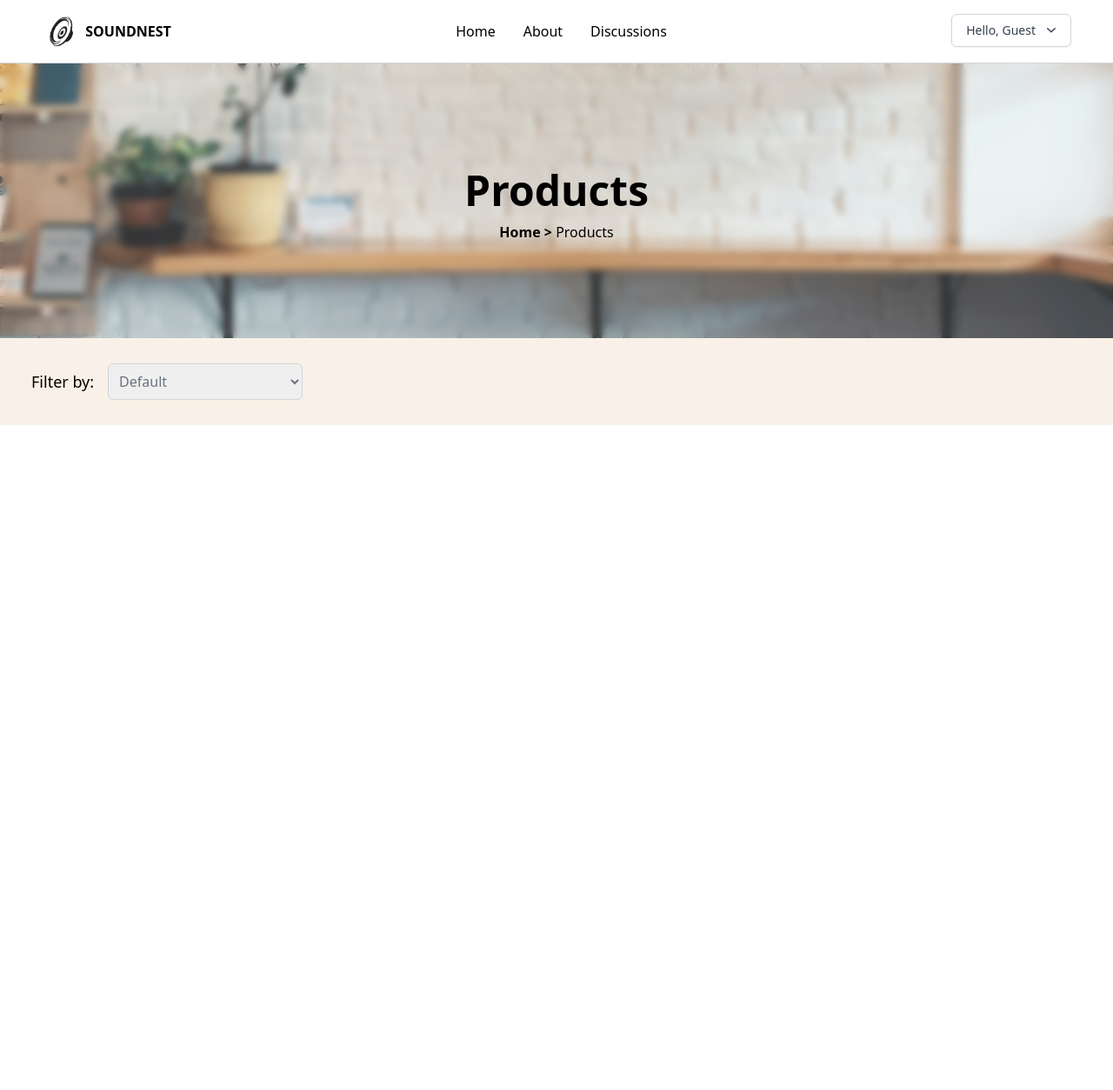
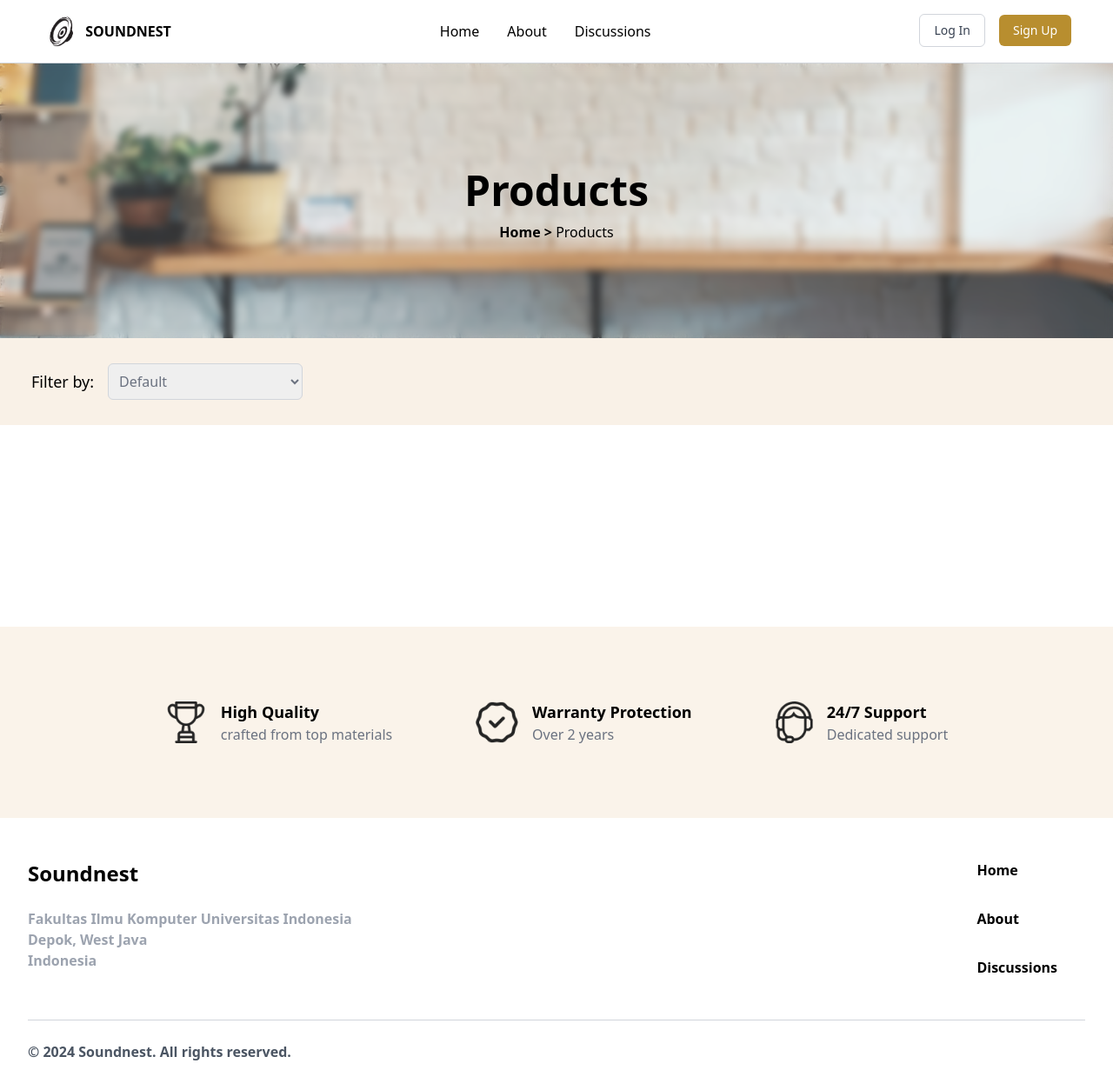
Before and after one commit to F03-PBP/SoundNest, a Django app: template products/templates/main.html in a window 1280 px wide. Shown: the whole page at 87% size. Before the commit the page ends 489 px from the top, so only its background shows below. Run offline with Django 5.2, Linux system fonts and the light colour scheme; the template is opened without the code that fills it, so the values that code supplies are empty; some libraries are stand-ins or nearby versions.

Commit message:
add navbar and footer

```diff
--- a/products/templates/base.html
+++ b/products/templates/base.html
@@ -14,9 +14,7 @@
         {% block content %}{% endblock content %}
     </body>
 
-    <!-- <footer class="fixed bottom-0 left-0 right-0 md:flex justify-between bg-white px-6 py-3 text-xs md:text-base">
-        <p>&copy;2024 SOUNDNEST. All rights reserved.</p>
-    </footer> -->
+    {% include 'footer.html' %}
 
     <!-- Scripts -->
     <script>
--- a/products/templates/main.html
+++ b/products/templates/main.html
@@ -36,7 +36,7 @@
     <div class="container mx-auto max-w-screen-xl">
         <div class="grid grid-cols-1 md:grid-cols-2 lg:grid-cols-4 gap-x-8 gap-y-10 justify-items-center">
             {% for product in page_products %}
-            <div class="bg-[#F4F5F7] overflow-hidden relative w-[285px] h-[446px] border border-gray-100">
+            <div class="bg-[#F4F5F7] overflow-hidden relative w-[285px] h-[446px] border border-gray-100"><!-- ini perlu ada border gak ya?-->
                 <img src="{% static 'images/templateimage.webp' %}" alt="{{ product.product_name }}" class="w-full h-2/3 object-cover">
                 <div class="p-4 h-1/3 flex flex-col justify-start space-y-2">
                     <h2 class="text-xl font-semibold truncate" style="max-width: 100%;">{{ product.product_name }}</h2>
@@ -49,7 +49,7 @@
         </div>
     </div>
 
-    <div class="flex justify-center mt-14 mb-14">
+    <div class="flex justify-center mt-16 mb-16">
         <nav>
             <ul class="inline-flex space-x-2">
                 <!-- Previous Button -->
@@ -84,4 +84,34 @@
         </nav>
     </div>
 
+    <div class="bg-[#FAF3EA] h-[220px] flex items-center justify-center px-4 space-x-24">
+        <!-- High Quality -->
+        <div class="flex items-center space-x-4">
+            <img src="{% static 'images/pic1.webp' %}" alt="High Quality" class="h-12">
+            <div class="text-left">
+                <p class="font-semibold text-lg">High Quality</p>
+                <p class="text-gray-500">crafted from top materials</p>
+            </div>
+        </div>
+
+        <!-- Warranty Protection -->
+        <div class="flex items-center space-x-4">
+            <img src="{% static 'images/pic2.webp' %}" alt="Warranty Protection" class="h-12">
+            <div class="text-left">
+                <p class="font-semibold text-lg">Warranty Protection</p>
+                <p class="text-gray-500">Over 2 years</p>
+            </div>
+        </div>
+
+        <!-- 24/7 Support -->
+        <div class="flex items-center space-x-4">
+            <img src="{% static 'images/pic3.webp' %}" alt="24/7 Support" class="h-12">
+            <div class="text-left">
+                <p class="font-semibold text-lg">24/7 Support</p>
+                <p class="text-gray-500">Dedicated support</p>
+            </div>
+        </div>
+    </div>
+
+
 {% endblock content %}
--- /dev/null
+++ b/templates/footer.html
@@ -0,0 +1,25 @@
+{% load static %}
+
+<footer class="py-8">
+    <div class="container mx-auto px-4 sm:px-6 lg:px-8 mt-4">
+        <div class="flex flex-col md:flex-row justify-between items-start">
+            <div class="footer-left">
+                <h2 class="text-2xl font-bold">Soundnest</h2>
+                <p class="mt-6 mb-10 text-gray-400 font-semibold">
+                    Fakultas Ilmu Komputer Universitas Indonesia<br>
+                    Depok, West Java<br>
+                    Indonesia
+                </p>
+            </div>
+            <div class="footer-right mb-8 md:mt-0 md:text-left">
+                <ul class="flex flex-col space-y-8 font-semibold mr-8">
+                    <li><a href="#" class="hover:text-gray-400">Home</a></li>
+                    <li><a href="#" class="hover:text-gray-400">About</a></li>
+                    <li><a href="#" class="hover:text-gray-400">Discussions</a></li>
+                </ul>
+            </div>
+        </div>
+        <hr class="my-4 border-gray-300"> <!-- Grey line -->
+        <p class="font-semibold mt-6 text-gray-600">&copy; 2024 Soundnest. All rights reserved.</p>
+    </div>
+</footer>
--- a/templates/navbar.html
+++ b/templates/navbar.html
@@ -26,13 +26,9 @@
 
             <!-- Dropdown -->
             <div class="relative hidden md:inline-block">
+                {% if current_user %}
                     <button id="dropdownButton" data-username="{{ current_user.username }}" class="inline-flex justify-center w-full rounded-md border border-gray-300 shadow-sm px-4 py-2 bg-white text-sm font-medium text-gray-700 hover:bg-gray-50" aria-expanded="true" aria-haspopup="true">
-                    {% if current_user %}
                         Hello, {{ current_user.username }}
-                    {% else %}
-                        Hello, Guest
-                    {% endif %}
-
                         <svg class="-mr-1 ml-2 h-5 w-5" xmlns="http://www.w3.org/2000/svg" viewBox="0 0 20 20" fill="currentColor">
                             <path fill-rule="evenodd" d="M5.23 7.21a.75.75 0 011.06.02L10 10.66l3.71-3.43a.75.75 0 011.06 1.06l-4.25 3.93a.75.75 0 01-1.06 0L5.21 8.29a.75.75 0 01.02-1.08z" clip-rule="evenodd" />
                         </svg>
@@ -50,6 +46,16 @@
                             </a>
                         </div>
                     </div>
+                {% else %}
+                    <div class="space-x-4 flex items-center">
+                        <a href="/login" class="text-sm font-medium text-gray-700 hover:text-gray-900 px-4 py-2 border border-gray-300 rounded-md hover:bg-gray-50">
+                            Log In
+                        </a>
+                        <a href="/signup" class="text-sm font-medium text-white bg-[#B88E2F] hover:bg-amber-900 px-4 py-2 rounded-md">
+                            Sign Up
+                        </a>
+                    </div>
+                {% endif %}
             </div>
         </div>
     </div>
```
Also changed, not shown: static/images/pic1.webp (added), static/images/pic2.webp (added), static/images/pic3.webp (added). Lines whose indentation alone changed are shown as unchanged.
